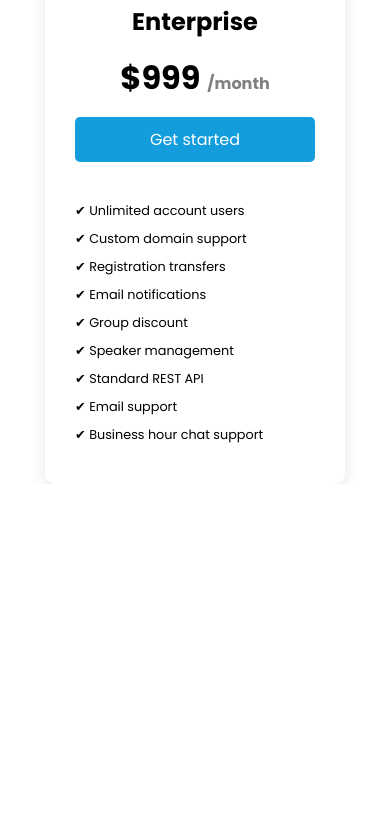
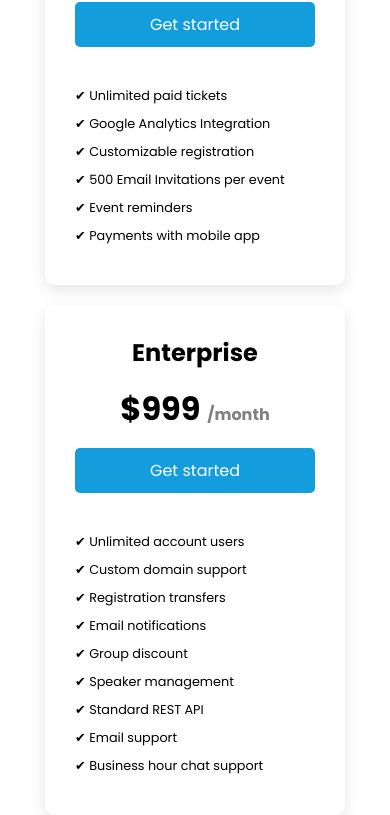
Before and after one commit to ahmed0310/decthon, a plain HTML site: page pricing-plan.html in a window 390 px wide. Shown: the part 675-1490 px from the top of the page. Before the commit the page ends 1159 px from the top, so only its background shows below. Drawn offline with Linux system fonts and the light colour scheme.

Commit message:
fixed responsvieness

```diff
--- a/assets/css/pricely-plans.css
+++ b/assets/css/pricely-plans.css
@@ -14,9 +14,9 @@ body {
     display: flex;
     justify-content: center;
     align-items: center;
-    height: 100vh;
     text-align: center;
     flex-direction: column;
+    height: 100vh;
 }
 
 .planToggle{
@@ -68,7 +68,7 @@ h2 {
     transition: 0.3s;
 }
 
-.card.highlighted {
+.card::hover {
     border: 2px solid #149ddd;
 }
 
@@ -125,4 +125,10 @@ ul li {
         flex-direction: column;
         align-items: center;
     }
+    body {
+        height: auto;
+    }
+    h2 {
+        margin-top: 20px;
+    }
 }
--- a/pricing-plan.html
+++ b/pricing-plan.html
@@ -14,7 +14,7 @@
         <button id="planToggle" class="planToggle">Yearly</button>
         <h2>Choose your plan</h2>
         <div id="pricing-cards-monthly" class="pricing-cards">
-            <div class="card">
+            <div id="team-card" class="card">
                 <h3>Team</h3>
                 <p id="team" class="price">$150 <span>/month</span></p>
                 <button class="getStarted">Get started</button>
@@ -28,7 +28,7 @@
                 </ul>
             </div>
 
-            <div class="card highlighted">
+            <div id="agency-card" class="card">
                 <h3>Agency</h3>
                 <p id="agency" class="price">$400 <span>/month</span></p>
                 <button class="getStarted">Get started</button>
@@ -42,7 +42,7 @@
                 </ul>
             </div>
 
-            <div class="card">
+            <div id="enterprise-card" class="card">
                 <h3>Enterprise</h3>
                 <p id="enterprise" class="price">$999 <span>/month</span></p>
                 <button class="getStarted">Get started</button>
```
